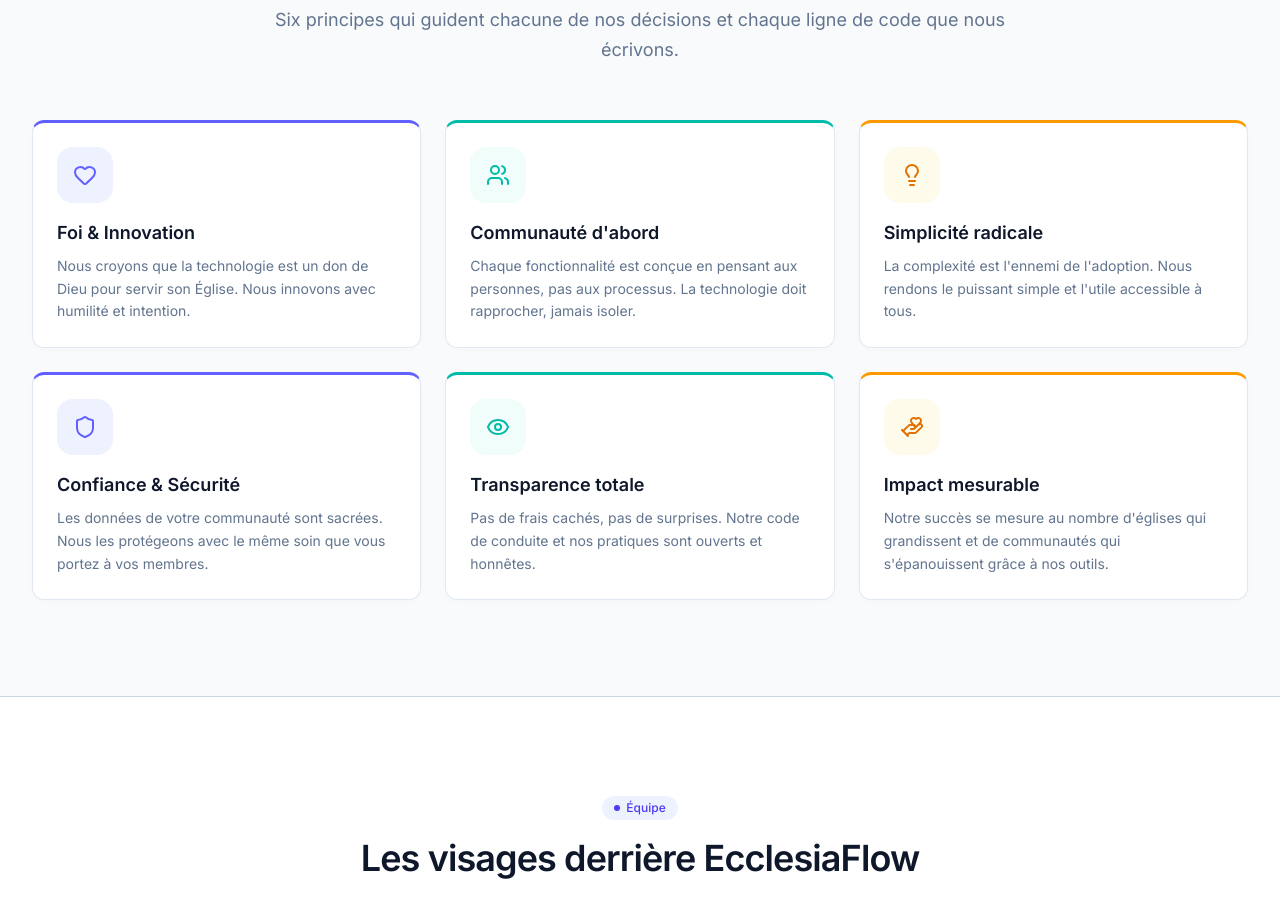
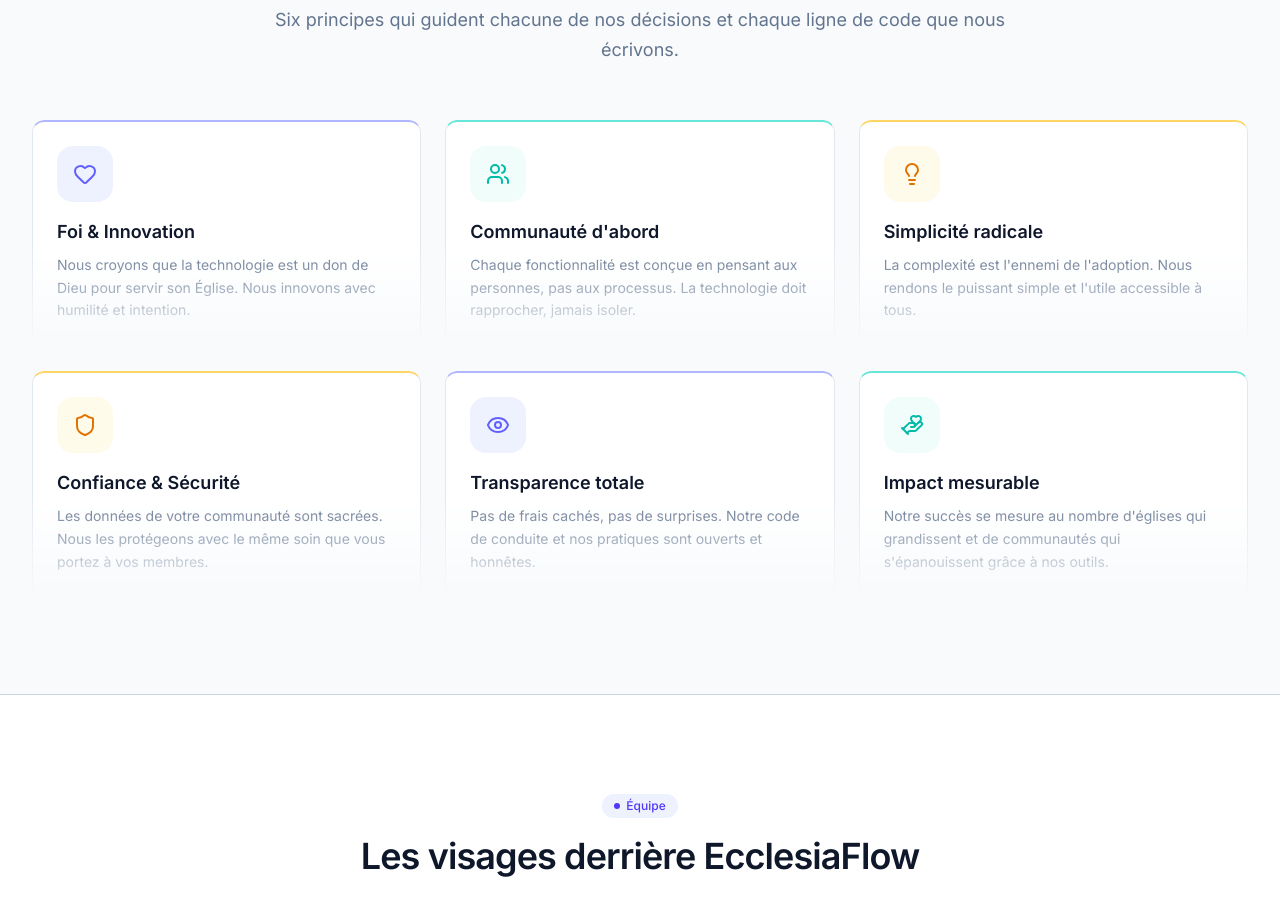
Before and after one commit to GYOM15/ecclesiaflow-landing, a Next.js app: page /about in a window 1280 px wide. Shown: the part 1640-2537 px from the top of the page. Built offline with nearby package versions, Linux system fonts and the light colour scheme; no server answers.

Commit message:
Refine About values card styling
Mix color order to avoid vertical stacking, use
thinner border-top with softer opacity, add per-card
hover border colors, and apply mask-image fade.

```diff
--- a/components/sections/about-values.tsx
+++ b/components/sections/about-values.tsx
@@ -6,12 +6,12 @@ import { ScrollReveal } from "@/components/animation/scroll-reveal";
 import { VALUES } from "@/lib/constants";
 
 const valueColors = [
-  { iconVariant: "indigo" as const, accent: "border-t-indigo-500" },
-  { iconVariant: "teal" as const, accent: "border-t-teal-500" },
-  { iconVariant: "amber" as const, accent: "border-t-amber-500" },
-  { iconVariant: "indigo" as const, accent: "border-t-indigo-500" },
-  { iconVariant: "teal" as const, accent: "border-t-teal-500" },
-  { iconVariant: "amber" as const, accent: "border-t-amber-500" },
+  { iconVariant: "indigo" as const, accent: "border-t-indigo-400/60", hoverBorder: "hover:border-indigo-200/60" },
+  { iconVariant: "teal" as const, accent: "border-t-teal-400/60", hoverBorder: "hover:border-teal-200/60" },
+  { iconVariant: "amber" as const, accent: "border-t-amber-400/60", hoverBorder: "hover:border-amber-200/60" },
+  { iconVariant: "amber" as const, accent: "border-t-amber-400/60", hoverBorder: "hover:border-amber-200/60" },
+  { iconVariant: "indigo" as const, accent: "border-t-indigo-400/60", hoverBorder: "hover:border-indigo-200/60" },
+  { iconVariant: "teal" as const, accent: "border-t-teal-400/60", hoverBorder: "hover:border-teal-200/60" },
 ];
 
 export function AboutValues() {
@@ -28,7 +28,7 @@ export function AboutValues() {
         <div className="grid sm:grid-cols-2 lg:grid-cols-3 gap-5 lg:gap-6">
           {VALUES.map((value, i) => (
             <ScrollReveal key={value.title} delay={i * 0.08}>
-              <div className={`relative bg-white rounded-xl p-6 border border-slate-200 border-t-[3px] ${valueColors[i].accent} shadow-[0_2px_12px_-4px_rgba(0,0,0,0.04)] hover:border-indigo-200/60 hover:shadow-sm hover:-translate-y-0.5 transition-all duration-500 h-full overflow-hidden group cursor-pointer`}>
+              <div className={`relative bg-white rounded-xl p-6 border border-slate-200 border-t-2 ${valueColors[i].accent} shadow-[0_2px_12px_-4px_rgba(0,0,0,0.04)] ${valueColors[i].hoverBorder} hover:shadow-sm hover:-translate-y-0.5 transition-all duration-500 h-full overflow-hidden group cursor-pointer`} style={{ maskImage: "linear-gradient(to bottom, black 0%, black 55%, transparent 100%)", WebkitMaskImage: "linear-gradient(to bottom, black 0%, black 55%, transparent 100%)" }}>
                 <IconBox
                   icon={value.icon}
                   variant={valueColors[i].iconVariant}
```
